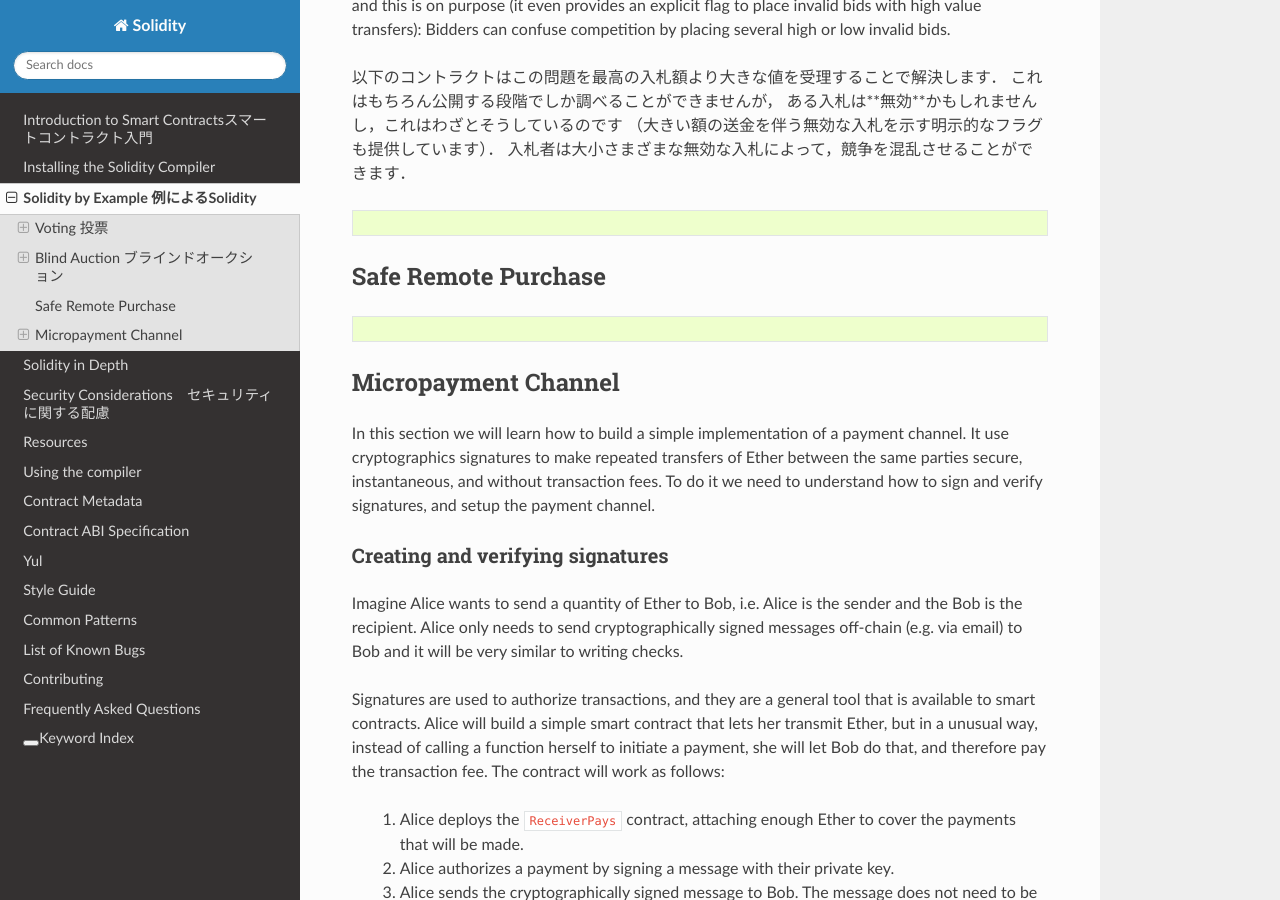
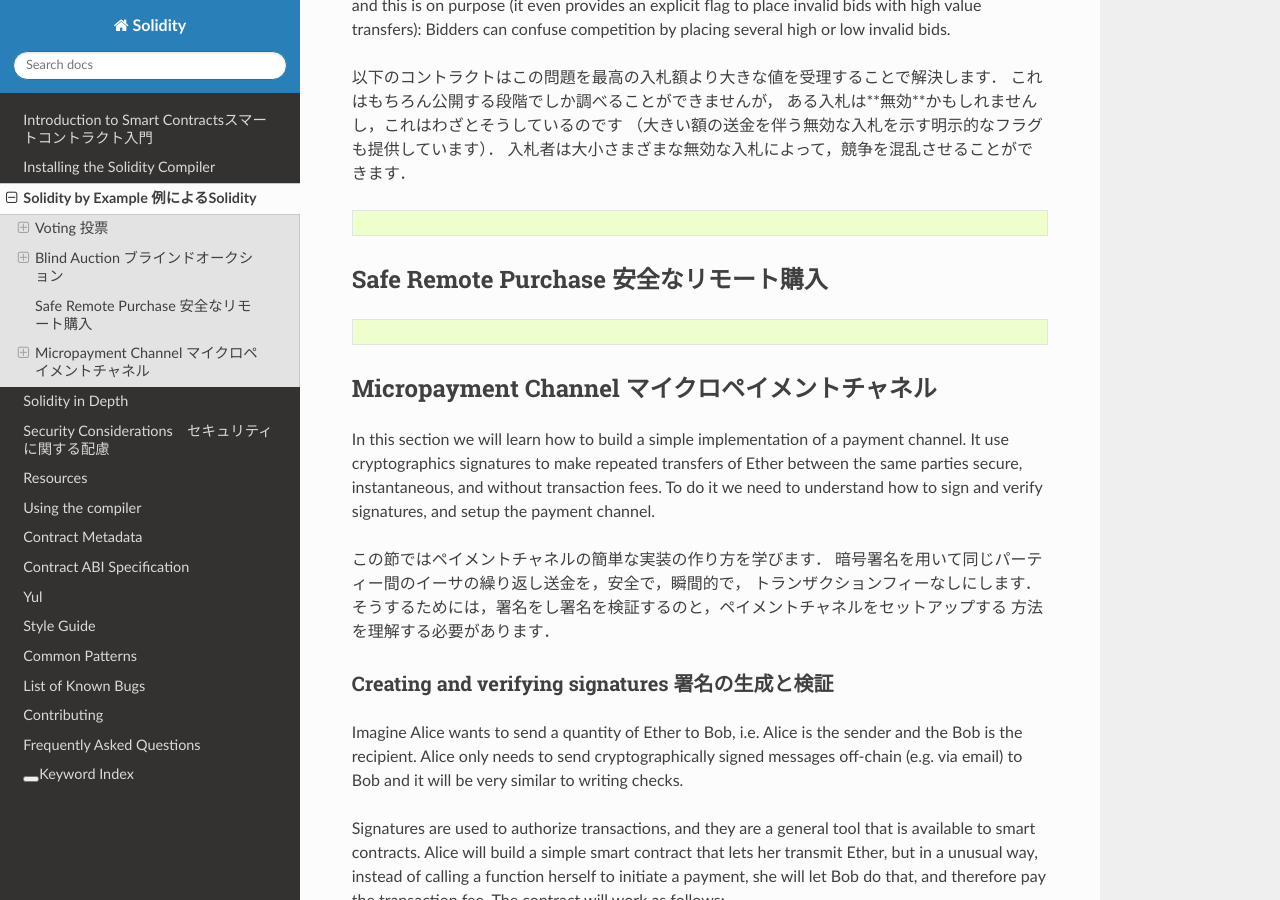
Before and after one commit to tatsuhirotsuchiya/solidity-jp, a Sphinx documentation site: the page built from docs/solidity-by-example.rst, in a window 1280 px wide and 900 px high, scrolled down 2809 px. Built offline with Sphinx 7.4.7 and the Read the Docs theme 2.0.0, drawn with Linux system fonts in a browser that asks for light colours.

Commit message:
some update

```diff
--- a/docs/solidity-by-example.rst
+++ b/docs/solidity-by-example.rst
@@ -604,7 +604,7 @@ high or low invalid bids.
 .. index:: purchase, remote purchase, escrow
 
 ********************
-Safe Remote Purchase
+Safe Remote Purchase 安全なリモート購入
 ********************
 
 ::
@@ -710,7 +710,7 @@ Safe Remote Purchase
     }
 
 ********************
-Micropayment Channel
+Micropayment Channel マイクロペイメントチャネル
 ********************
 
 In this section we will learn how to build a simple implementation
@@ -719,7 +719,13 @@ repeated transfers of Ether between the same parties secure, instantaneous, and
 without transaction fees. To do it we need to understand how to
 sign and verify signatures, and setup the payment channel.
 
-Creating and verifying signatures
+この節ではペイメントチャネルの簡単な実装の作り方を学びます．
+暗号署名を用いて同じパーティー間のイーサの繰り返し送金を，安全で，瞬間的で，
+トランザクションフィーなしにします．
+そうするためには，署名をし署名を検証するのと，ペイメントチャネルをセットアップする
+方法を理解する必要があります．
+
+Creating and verifying signatures 署名の生成と検証
 =================================
 
 Imagine Alice wants to send a quantity of Ether to Bob, i.e.
```
